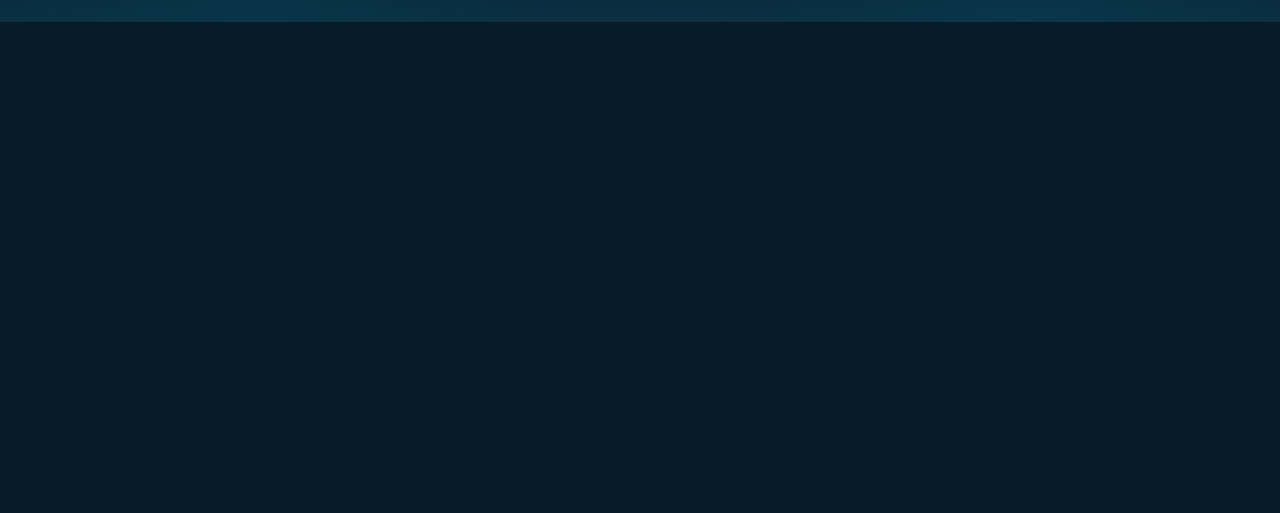
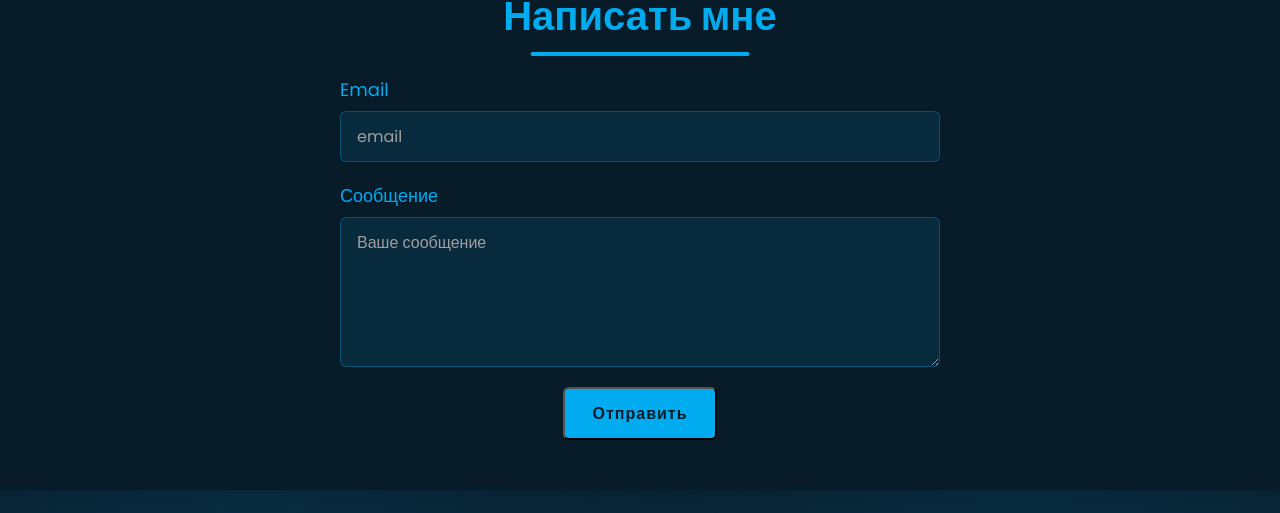
Before and after one commit to EnderEzhik/EnderEzhik.github.io, a plain HTML site: page index.html in a window 1280 px wide. Shown: the part 3255-3768 px from the top of the page. Before the commit the page ends 3277 px from the top, so only its background shows below. Drawn offline with nearby package versions, Linux system fonts and the light colour scheme.

Commit message:
add: добавлена контакт-форма

```diff
--- a/index.html
+++ b/index.html
@@ -186,6 +186,20 @@
                     </a>
                 </div>
             </section>
+            <section class="contact-form">
+                <h2>Написать мне</h2>
+                <form id="contactForm">
+                    <div class="form-group">
+                        <label for="email">Email</label>
+                        <input type="email" id="email" name="email" placeholder="email" required>
+                    </div>
+                    <div class="form-group">
+                        <label for="message">Сообщение</label>
+                        <textarea id="message" name="message" placeholder="Ваше сообщение" required></textarea>
+                    </div>
+                    <button type="submit" class="btn">Отправить</button>
+                </form>
+            </section>
         </main>
         <footer>
             <div class="contacts" id="contacts">
--- a/styles/main.css
+++ b/styles/main.css
@@ -442,6 +442,88 @@ main {
     border-radius: 5px;
 }
 
+/* Contact Form */
+.contact-form {
+    padding: 0 10%;
+    margin-bottom: var(--section-delimiter);
+    display: flex;
+    flex-direction: column;
+    align-items: center;
+    animation: slideBottom 1s ease forwards;
+    opacity: 0;
+}
+
+.contact-form h2 {
+    font-size: var(--h2-font-size);
+    font-weight: 700;
+    color: var(--second-color);
+    margin-bottom: 30px;
+    position: relative;
+}
+
+.contact-form h2::after {
+    content: '';
+    position: absolute;
+    left: 50%;
+    bottom: -10px;
+    transform: translateX(-50%);
+    width: 80%;
+    height: 4px;
+    background: var(--second-color);
+    border-radius: 2px;
+}
+
+#contactForm {
+    width: 100%;
+    max-width: 600px;
+    display: flex;
+    flex-direction: column;
+    gap: 20px;
+}
+
+.form-group {
+    display: flex;
+    flex-direction: column;
+    gap: 8px;
+}
+
+.form-group label {
+    font-size: 18px;
+    color: var(--second-color);
+}
+
+.form-group input,
+.form-group textarea {
+    padding: 12px 16px;
+    background: rgba(0, 171, 240, 0.1);
+    border: 1px solid rgba(0, 171, 240, 0.3);
+    border-radius: 6px;
+    color: #ededed;
+    font-size: 16px;
+    transition: all 0.3s ease;
+}
+
+.form-group input:focus,
+.form-group textarea:focus {
+    outline: none;
+    border-color: var(--second-color);
+    box-shadow: 0 0 10px rgba(0, 171, 240, 0.3);
+}
+
+.form-group input::placeholder,
+.form-group textarea::placeholder {
+    color: #a0a0a0;
+}
+
+.form-group textarea {
+    min-height: 150px;
+    resize: vertical;
+}
+
+#contactForm .btn {
+    align-self: center;
+}
+
 /* Footer Styles */
 footer {
     background: linear-gradient(to bottom, #081b29, #0a2a3a);
@@ -609,10 +691,6 @@ footer::before {
         display: flex;
     }
 
-    /* .home {
-        padding-bottom: var(--section-delimiter);
-    } */
-
     .home-content h1 {
         font-size: 36px;
     }
@@ -630,10 +708,6 @@ footer::before {
         gap: 10px;
     }
 
-    /* .about {
-        padding: 40px 5%;
-    } */
-
     .about h2, .projects h2 {
         font-size: var(--mobile-h2-font-size);
     }
@@ -641,10 +715,6 @@ footer::before {
     p {
         font-size: var(--mobile-primary-font-size);
     }
-
-    /* .projects {
-        padding: var(--section-delimiter) 5%;
-    } */
 
     .project-header span {
         font-size: 24px;
@@ -661,4 +731,17 @@ footer::before {
     .contacts {
         flex-direction: column;
     }
+
+    .contact-form h2 {
+        font-size: var(--mobile-h2-font-size);
+    }
+
+    .form-group label {
+        font-size: var(--mobile-primary-font-size);
+    }
+
+    .form-group input,
+    .form-group textarea {
+        font-size: var(--mobile-primary-font-size);
+    }
 }
```
